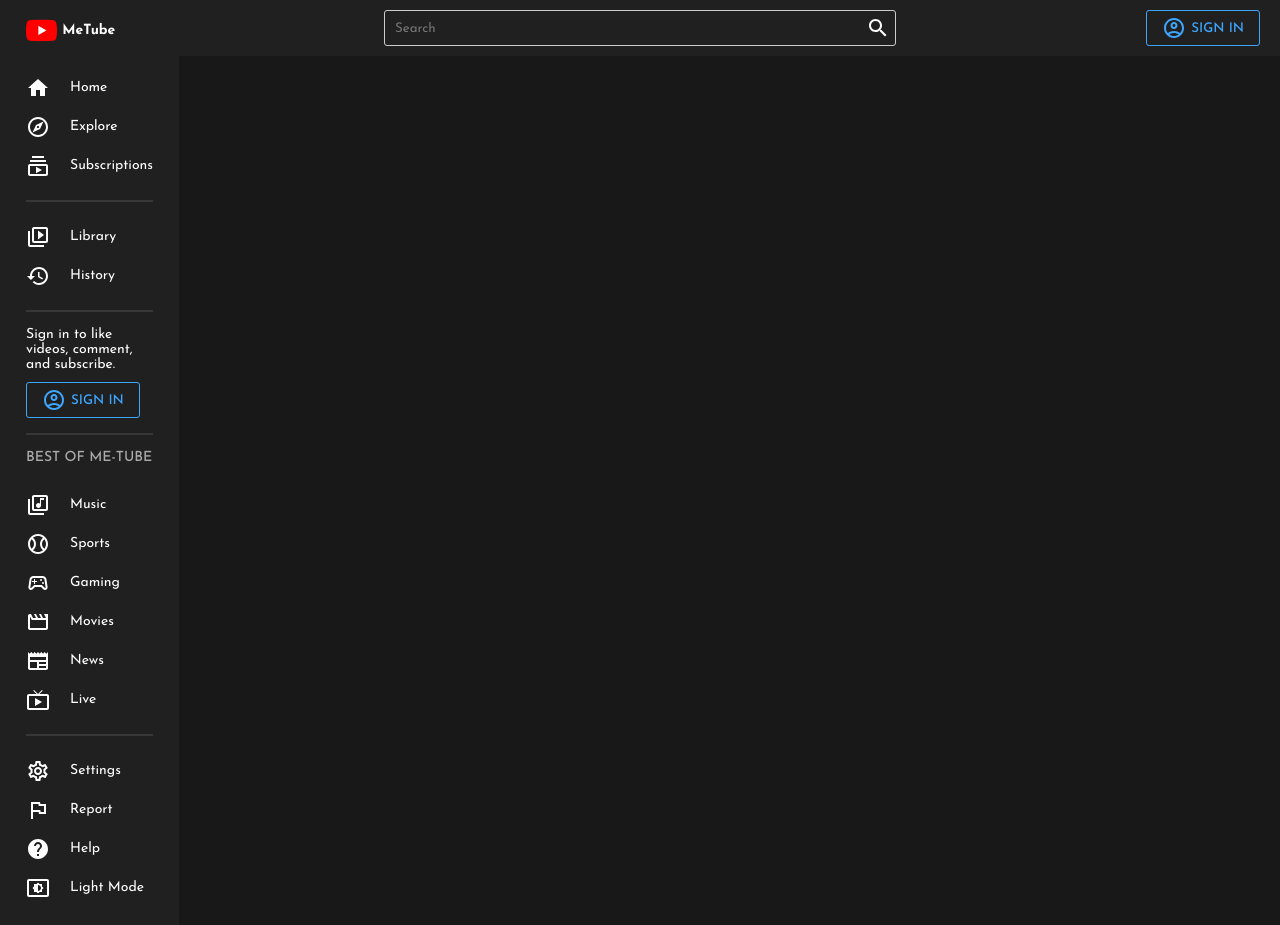
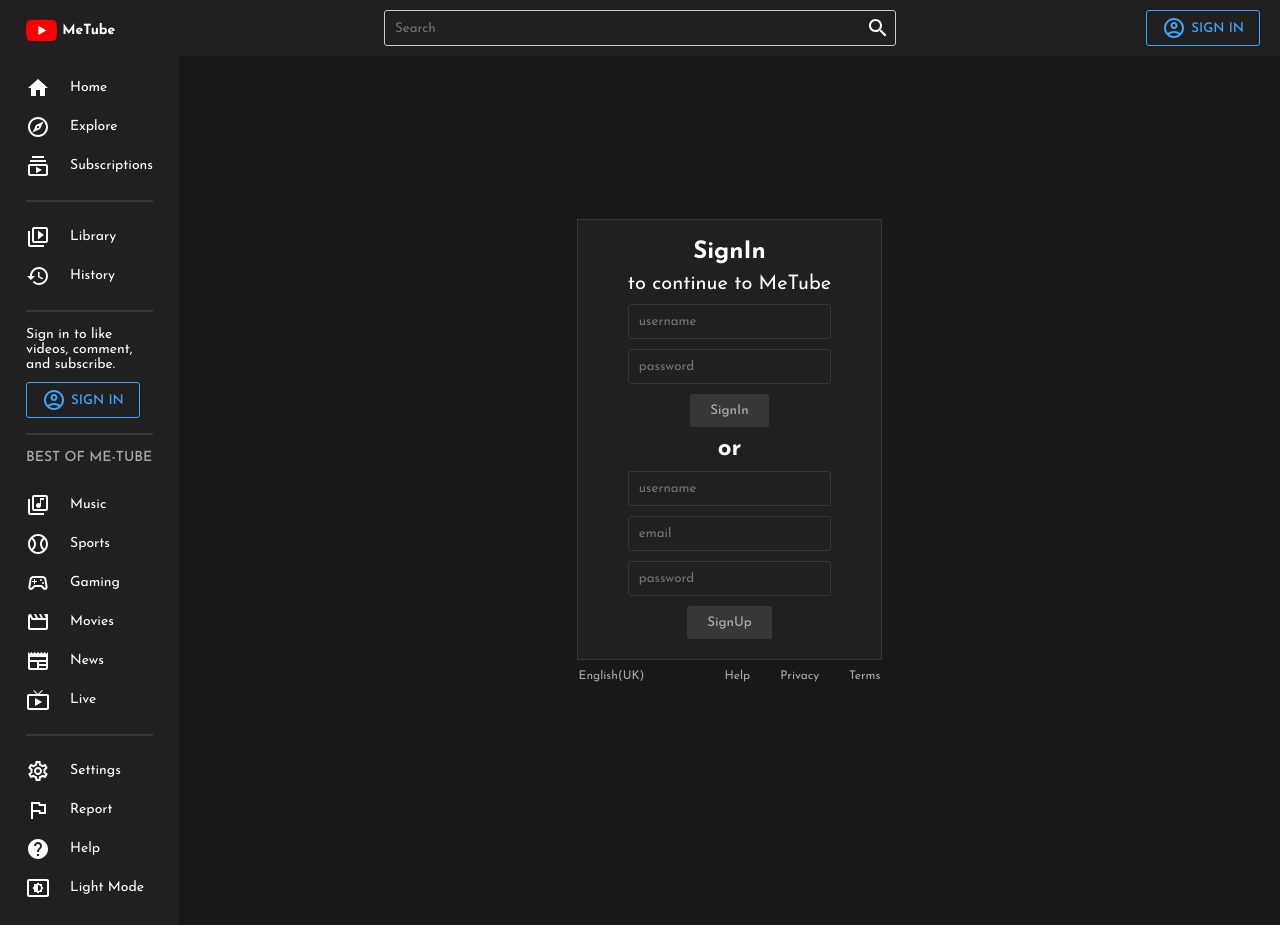
Before and after one commit to DeepakBarwal/me-tube-frontend, a React (Create React App) app: page /signin in a window 1280 px wide. Built offline with nearby package versions, Linux system fonts and the light colour scheme.

Commit message:
Completed SignIn page design

```diff
--- a/src/App.js
+++ b/src/App.js
@@ -7,6 +7,7 @@
 import { darkTheme, lightTheme } from "./utils/Theme";
 import Home from "./pages/Home";
 import Video from "./pages/Video";
+import SignIn from "./pages/SignIn";
 
 const Container = styled.div`
   display: flex;
@@ -34,6 +35,7 @@
               <Routes>
                 <Route path="/">
                   <Route index element={<Home />} />
+                  <Route path="signin" element={<SignIn />} />
                   <Route path="video">
                     <Route path=":id" element={<Video />} />
                   </Route>
--- a/src/components/Menu.jsx
+++ b/src/components/Menu.jsx
@@ -117,10 +117,12 @@
         <Hr />
         <Login>
           Sign in to like videos, comment, and subscribe.
-          <Button>
-            <AccountCircleOutlinedIcon />
-            SIGN IN
-          </Button>
+          <Link to="/signin" style={{ textDecoration: "none" }}>
+            <Button>
+              <AccountCircleOutlinedIcon />
+              SIGN IN
+            </Button>
+          </Link>
         </Login>
         <Hr />
         <Title>BEST OF ME-TUBE</Title>
--- a/src/components/Navbar.jsx
+++ b/src/components/Navbar.jsx
@@ -1,6 +1,7 @@
 import styled from "styled-components";
 import AccountCircleOutlinedIcon from "@mui/icons-material/AccountCircleOutlined";
 import SearchOutlinedIcon from "@mui/icons-material/SearchOutlined";
+import { Link } from "react-router-dom";
 
 const Container = styled.div`
   postion: sticky;
@@ -63,10 +64,12 @@
           <Input placeholder="Search" />
           <SearchOutlinedIcon />
         </Search>
-        <Button>
-          <AccountCircleOutlinedIcon />
-          SIGN IN
-        </Button>
+        <Link to="/signin" style={{ textDecoration: "none" }}>
+          <Button>
+            <AccountCircleOutlinedIcon />
+            SIGN IN
+          </Button>
+        </Link>
       </Wrapper>
     </Container>
   );
--- /dev/null
+++ b/src/pages/SignIn.jsx
@@ -0,0 +1,92 @@
+import styled from "styled-components";
+
+const Container = styled.div`
+  display: flex;
+  flex-direction: column;
+  align-items: center;
+  justify-content: center;
+  height: calc(100vh - 56px);
+  color: ${({ theme }) => theme.text};
+`;
+
+const Wrapper = styled.div`
+  display: flex;
+  align-items: center;
+  flex-direction: column;
+  background-color: ${({ theme }) => theme.bgLighter};
+  border: 1px solid ${({ theme }) => theme.soft};
+  padding: 20px 50px;
+  gap: 10px;
+`;
+
+const Title = styled.h1`
+  font-size: 24px;
+`;
+
+const SubTitle = styled.h2`
+  font-size: 20px;
+  font-weight: 300;
+`;
+
+const Input = styled.input`
+  border: 1px solid ${({ theme }) => theme.soft};
+  border-radius: 3px;
+  padding: 10px;
+  background-color: transparent;
+  outline: none;
+  width: 100%;
+`;
+
+const Button = styled.button`
+  border: none;
+  border-radius: 3px;
+  padding: 10px 20px;
+  font-weight: 500;
+  cursor: pointer;
+  background-color: ${({ theme }) => theme.soft};
+  color: ${({ theme }) => theme.textSoft};
+`;
+
+const More = styled.div`
+  display: flex;
+  margin-top: 10px;
+  font-size: 12px;
+  color: ${({ theme }) => theme.textSoft};
+`;
+
+const Links = styled.div`
+  margin-left: 50px;
+`;
+
+const Link = styled.span`
+  margin-left: 30px;
+`;
+
+const SignIn = () => {
+  return (
+    <Container>
+      <Wrapper>
+        <Title>SignIn</Title>
+        <SubTitle>to continue to MeTube</SubTitle>
+        <Input placeholder="username" />
+        <Input type="password" placeholder="password" />
+        <Button>SignIn</Button>
+        <Title>or</Title>
+        <Input placeholder="username" />
+        <Input type="email" placeholder="email" />
+        <Input type="password" placeholder="password" />
+        <Button>SignUp</Button>
+      </Wrapper>
+      <More>
+        English(UK)
+        <Links>
+          <Link>Help</Link>
+          <Link>Privacy</Link>
+          <Link>Terms</Link>
+        </Links>
+      </More>
+    </Container>
+  );
+};
+
+export default SignIn;
```
